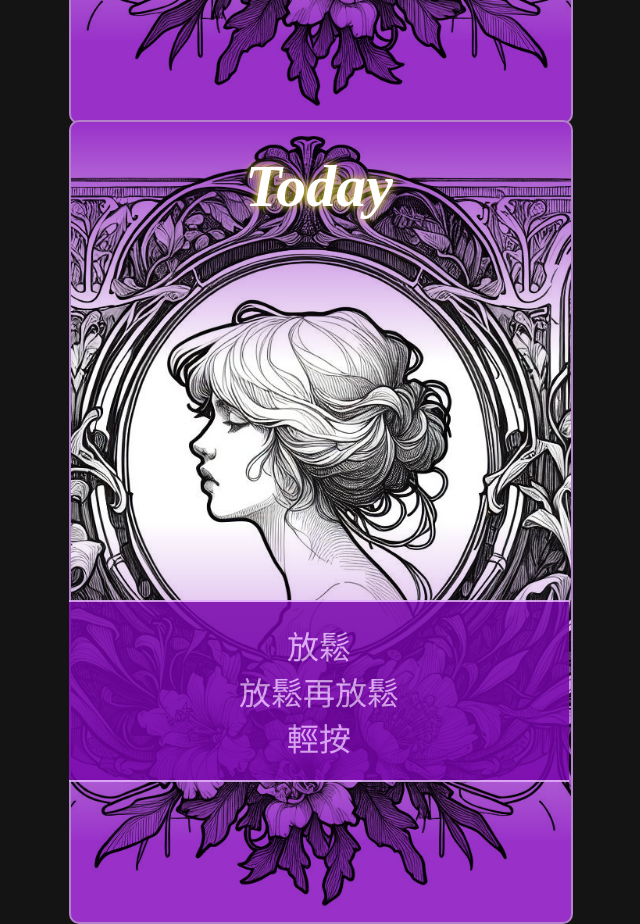
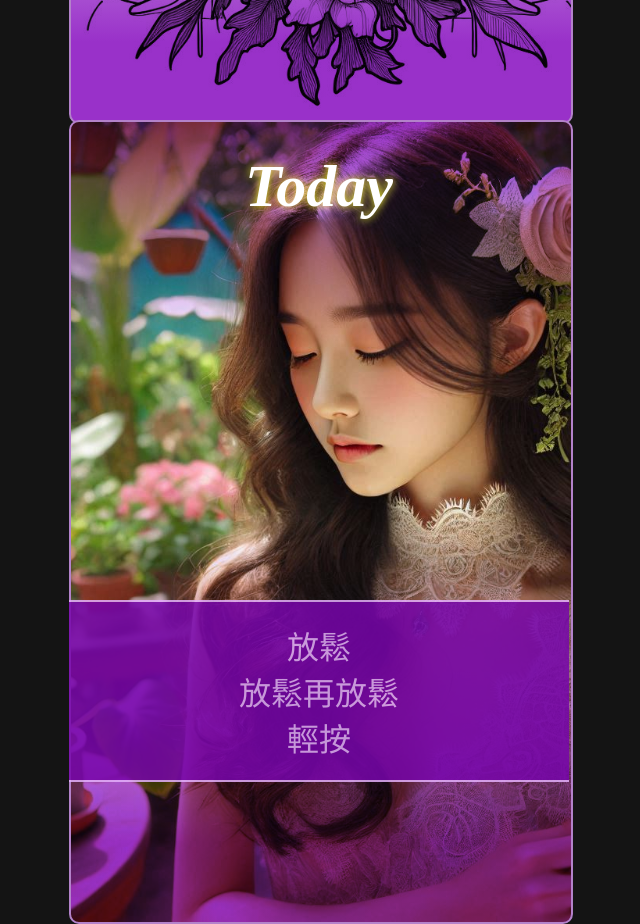
Before and after one commit to artwang27/lenomandCard, a plain HTML site: page 02-game/pray.html in a window 1280 px wide. Shown: the part 680-1604 px from the top of the page, without its empty margins (321-961 px from the left). Drawn offline with Linux system fonts and the light colour scheme; a web font is replaced by a local one.

Commit message:
04
加入prayToday少女圖片

```diff
--- a/02-game/pray.css
+++ b/02-game/pray.css
@@ -24,7 +24,7 @@ body {
 .bkgImage {
     position: absolute;
     width: 100%;
-    height:100%;
+    height: 100%;
 }
 
 
@@ -50,7 +50,7 @@ body {
 }
 
 
-#hint-text{
+#hint-text {
     box-sizing: border-box;
     padding: 4% 0;
 
@@ -67,9 +67,9 @@ body {
 .bkgImage {
 
     /* 背景漸層變化，並且和影像合成  */
-    background-image:
+    /* background-image:
         linear-gradient(to bottom, #9931c9, transparent 30%, transparent 50%, #9931c9 90%),
-        url("../pic/Pray.jpg");
+        url("../pic/Pray.jpg"); */
 
     background-blend-mode: multiply;
 
@@ -77,7 +77,7 @@ body {
     border-radius: 10px;
 }
 
-.bkgImage{
+.bkgImage {
     background-position: center;
     background-repeat: no-repeat;
     /*超出指定大小的部分會被裁切*/
@@ -110,7 +110,21 @@ body {
 }
 
 
-/* 當位於 today 頁面時，背景反轉 */
-#today .bkgImage{
-    transform: scaleX(-1);
+
+#yesNo .bkgImage {
+    /* 背景漸層變化，並且和影像合成  */
+    background-image:
+        linear-gradient(to bottom, #9931c9, transparent 30%, transparent 50%, #9931c9 90%),
+        url("../pic/Pray.jpg");
+
 }
+
+
+#today .bkgImage {
+    /* 當位於 today 頁面時，背景反轉 */
+    /* transform: scaleX(-1); */
+
+    background-image:
+        linear-gradient(to bottom, #9931c9, transparent 30%, transparent 50%, #9931c9 90%),
+        url("../pic/prayToday.png");
+}
```
Also changed, not shown: pic/prayToday.png (added).
